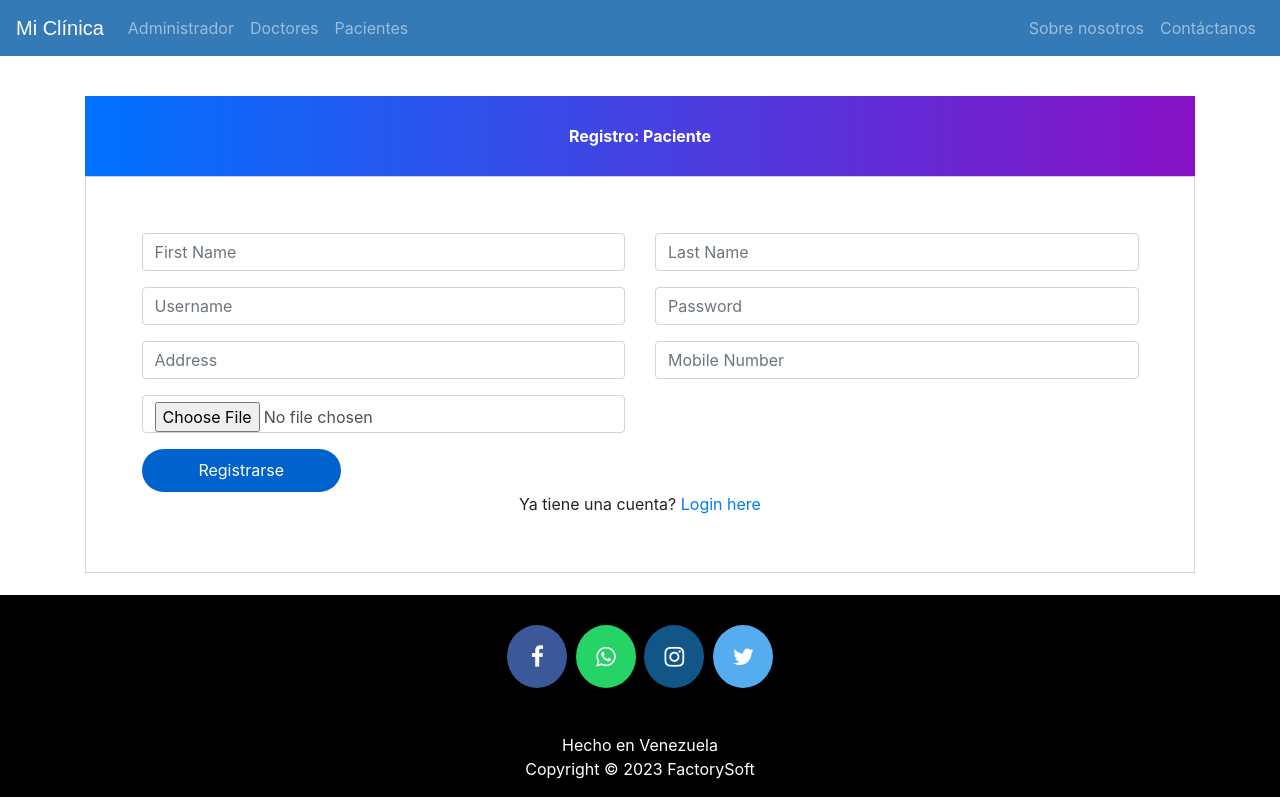
After one commit to HappyCoder77/hospital_management_app, a Django app: page /patient/signup/ in a window 1280 px wide. The commit adds this page. Run offline with Django 4.2, Linux system fonts and the light colour scheme; some libraries are stand-ins or nearby versions.

Commit message:
doctorclik view login and signup funcionality

```diff
--- a/core/urls.py
+++ b/core/urls.py
@@ -8,4 +8,5 @@ urlpatterns = [
     path("admin/", admin.site.urls),
     path("", include("hospital.urls")),
     path("doctor/", include("doctors.urls")),
+    path("patient/", include("patients.urls")),
 ] + static(settings.STATIC_URL, document_root=settings.STATIC_ROOT)
--- /dev/null
+++ b/patients/forms.py
@@ -0,0 +1,17 @@
+from django import forms
+from django.contrib.auth import get_user_model
+from .models import PatientProfile
+
+class PatientUserForm(forms.ModelForm):
+    class Meta:
+        model = get_user_model()
+        fields = ['first_name','last_name','username','password']
+        widgets = {
+        'password': forms.PasswordInput()
+        }
+
+
+class PatientProfileForm(forms.ModelForm):
+    class Meta:
+        model = PatientProfile
+        fields = ['address','mobile','status','profile_pic']
--- /dev/null
+++ b/patients/templates/patients/patientsignup.html
@@ -0,0 +1,124 @@
+<!DOCTYPE html>
+
+{% load widget_tweaks %}
+<html lang="en" dir="ltr">
+
+<head>
+  <meta charset="utf-8">
+  <meta name="viewport" content="width=device-width, initial-scale=1, shrink-to-fit=no">
+  <title>Mi Clínica || Registro: Paciente</title>
+  <style type="text/css">
+    body {
+      color: #aa082e;
+      background-color: #b6bde7;
+      font-family: 'Roboto', sans-serif;
+    }
+
+    a:link {
+      text-decoration: none;
+    }
+
+    .note {
+      text-align: center;
+      height: 80px;
+      background: -webkit-linear-gradient(left, #0072ff, #8811c5);
+      color: #fff;
+      font-weight: bold;
+      line-height: 80px;
+    }
+
+    .form-content {
+      padding: 5%;
+      border: 1px solid #ced4da;
+      margin-bottom: 2%;
+    }
+
+    .form-control {
+      border-radius: 1.5rem;
+    }
+
+    .btnSubmit {
+      border: none;
+      border-radius: 1.5rem;
+      padding: 1%;
+      width: 20%;
+      cursor: pointer;
+      background: #0062cc;
+      color: #fff;
+    }
+  </style>
+
+</head>
+
+
+<body>
+  {% include "includes/navbar.html" %}
+  <br>
+  <br>
+  <br>
+  <br>
+
+
+
+
+  <!--- signup page for patient by admin(sumit)  ---------->
+  <form method="post" enctype="multipart/form-data">
+    {% csrf_token %}
+    <div class="container register-form">
+      <div class="form">
+        <div class="note">
+          <p>Registro: Paciente</p>
+        </div>
+
+        <div class="form-content">
+          <div class="row">
+            <div class="col-md-6">
+              <div class="form-group">
+                {% render_field userForm.first_name class="form-control" placeholder="First Name" %}
+              </div>
+              <div class="form-group">
+                {% render_field userForm.username class="form-control" placeholder="Username" %}
+              </div>
+              <div class="form-group">
+                {% render_field patientForm.address class="form-control" placeholder="Address" %}
+              </div>
+              <div class="form-group">
+                {% render_field patientForm.symptoms class="form-control" placeholder="Symptoms" %}
+              </div>
+              <div class="form-group">
+                {% render_field patientForm.profile_pic required="required" class="form-control" placeholder="Profile Picture" %}
+              </div>
+            </div>
+            <div class="col-md-6">
+              <div class="form-group">
+                {% render_field userForm.last_name class="form-control" placeholder="Last Name" %}
+              </div>
+              <div class="form-group">
+                {% render_field userForm.password class="form-control" placeholder="Password" %}
+              </div>
+              <div class="form-group">
+                {% render_field patientForm.mobile class="form-control" pattern="[6789][0-9]{9}" placeholder="Mobile Number" %}
+              </div>
+              <div class="form-group">
+                {% render_field patientForm.assignedDoctorId class="form-control" placeholder="Doctor" %}
+              </div>
+
+            </div>
+          </div>
+          <button type="submit" class="btnSubmit">Registrarse</button>
+          <div class="text-center">Ya tiene una cuenta? <a href="{% url 'patient_login' %}">Login here</a></div>
+        </div>
+      </div>
+    </div>
+
+  </form>
+
+  {% include "includes/footer.html" %}
+</body>
+<!--
+developed By : sumit kumar
+facebook : fb.com/sumit.luv
+youtube : youtube.com/lazycoders
+-->
+
+</html>
--- /dev/null
+++ b/patients/urls.py
@@ -0,0 +1,9 @@
+from django.contrib.auth.views import LoginView, LogoutView
+from django.urls import path
+
+from . import views
+
+urlpatterns = [
+    path("signup/", views.patient_signup_view, name="patient_signup"),
+    path("login/", LoginView.as_view(template_name="patients/patientlogin.html"), name="patient_login"),
+]
--- a/patients/views.py
+++ b/patients/views.py
@@ -1,3 +1,25 @@
 from django.shortcuts import render
+from .forms import PatientUserForm, PatientProfileForm
+from django.contrib.auth.models import Group
 
-# Create your views here.
+def patient_signup_view(request):
+    userForm = PatientUserForm()
+    patientForm = PatientProfileForm()
+    mydict={'userForm':userForm,'patientForm':patientForm}
+
+    if request.method == 'POST':
+        userForm = PatientUserForm(request.POST)
+        patientForm= PatientProfileForm(request.POST,request.FILES)
+
+        if userForm.is_valid() and patientForm.is_valid():
+            user = userForm.save()
+            user.set_password(user.password)
+            user.save()
+            patient = patientForm.save(commit=False)
+            patient.user=user
+            patient = patient.save()
+            my_patient_group = Group.objects.get_or_create(name='PATIENT')
+            my_patient_group[0].user_set.add(user)
+
+        return HttpResponseRedirect('patientlogin')
+    return render(request,'patients/patientsignup.html',context=mydict)
```
Also changed, not shown: patients/templates/patients/patientclick.html (+6 -6 lines), patients/templates/patients/patientlogin.html (added, +104 -0 lines), patients/models.py (line endings or trailing spaces).
